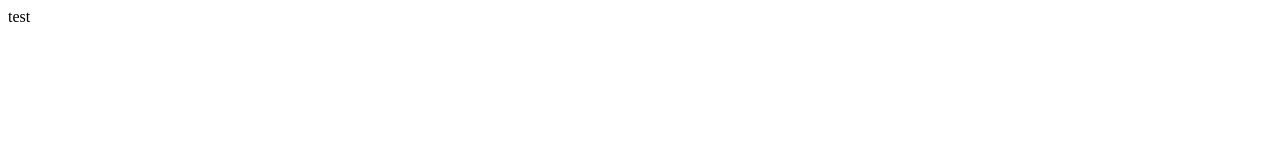
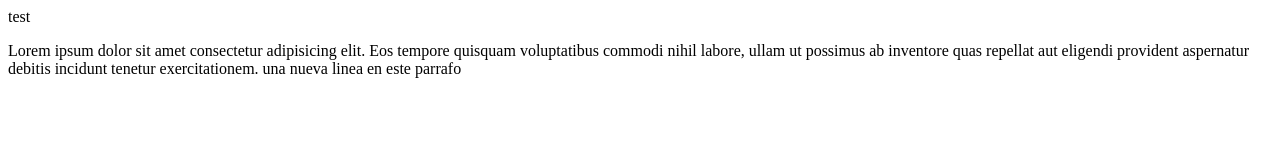
Before and after one commit to rafaedante/git_Clase6, a plain HTML site: page index.html in a window 1280 px wide. Drawn offline with Linux system fonts and the light colour scheme.

Commit message:
cambios del req 1

```diff
--- a/index.html
+++ b/index.html
@@ -8,5 +8,8 @@
 </head>
 <body>
     test
+    <p>Lorem ipsum dolor sit amet consectetur adipisicing elit. Eos tempore quisquam voluptatibus commodi nihil labore, ullam ut possimus ab inventore quas repellat aut eligendi provident aspernatur debitis incidunt tenetur exercitationem.
+        una nueva linea en este parrafo
+    </p>
 </body>
 </html>
```
